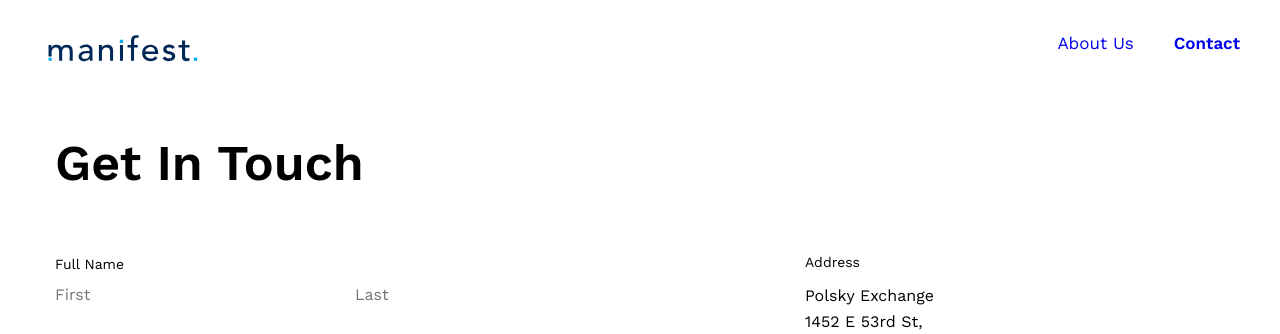
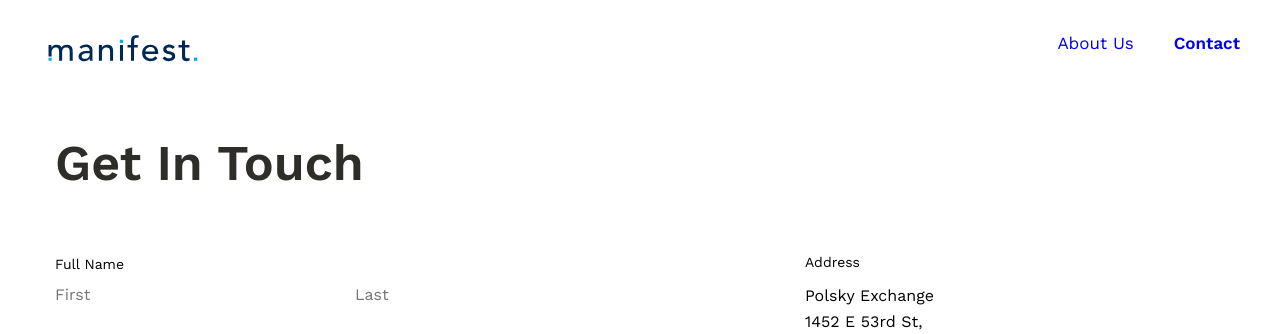
Before and after one commit to VestHQ/manifest_ledger, a Jekyll site: the page built from contact.html, in a window 1280 px wide. Shown: the top 334 px of the page. Built offline with Jekyll 4.4.1, drawn with Linux system fonts in a browser that asks for light colours.

Commit message:
✏️  Fix typo in css variable name

```diff
--- a/_sass/2-base/typography.scss
+++ b/_sass/2-base/typography.scss
@@ -34,7 +34,7 @@ h1 {
   line-height: 60px;
   font-weight: 600;
   margin-bottom: 10px;
-  color: var(--colort-text-dark);
+  color: var(--color-text-dark);
 
   @include respond(phone) {
     font-size: 25px;
```
